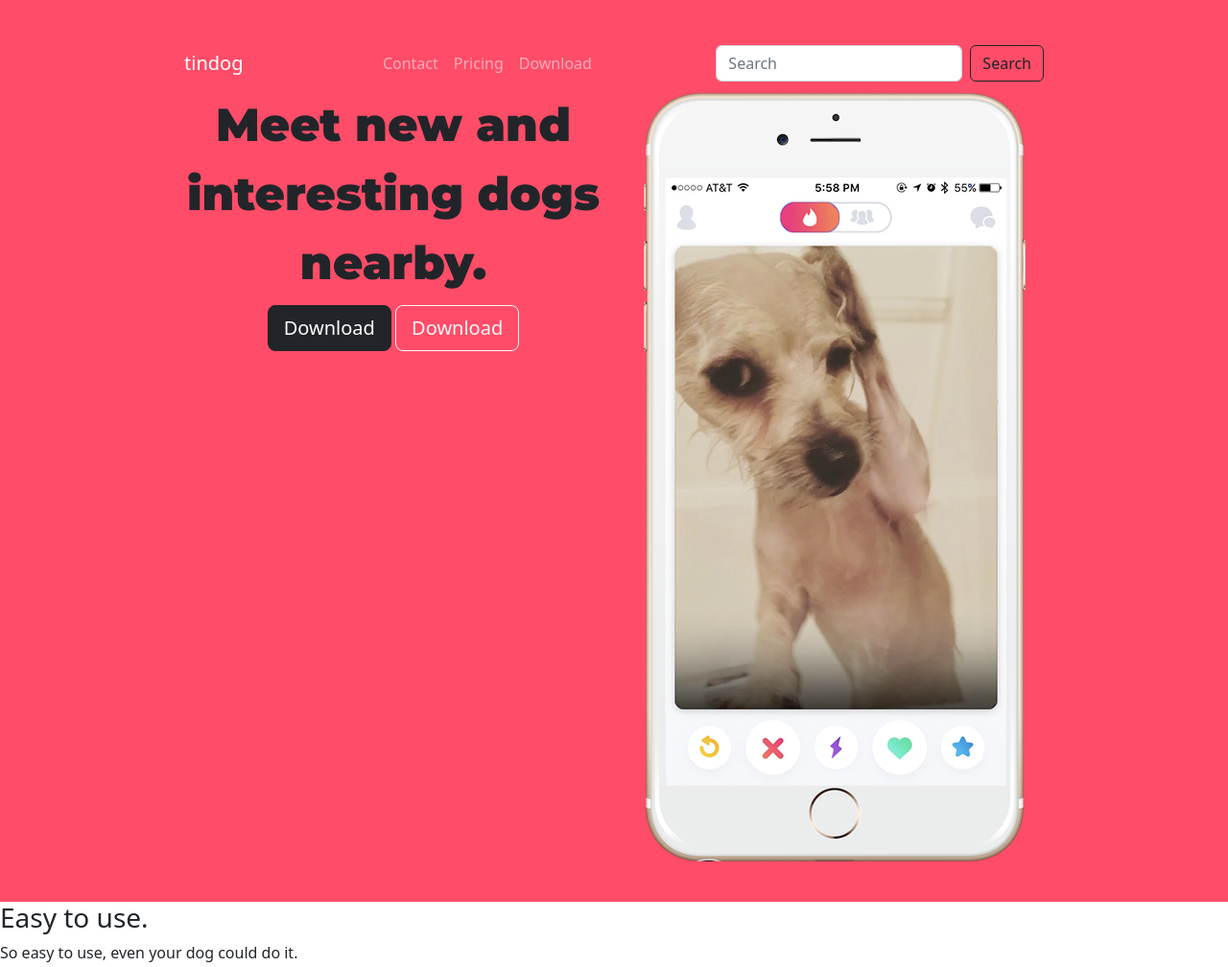
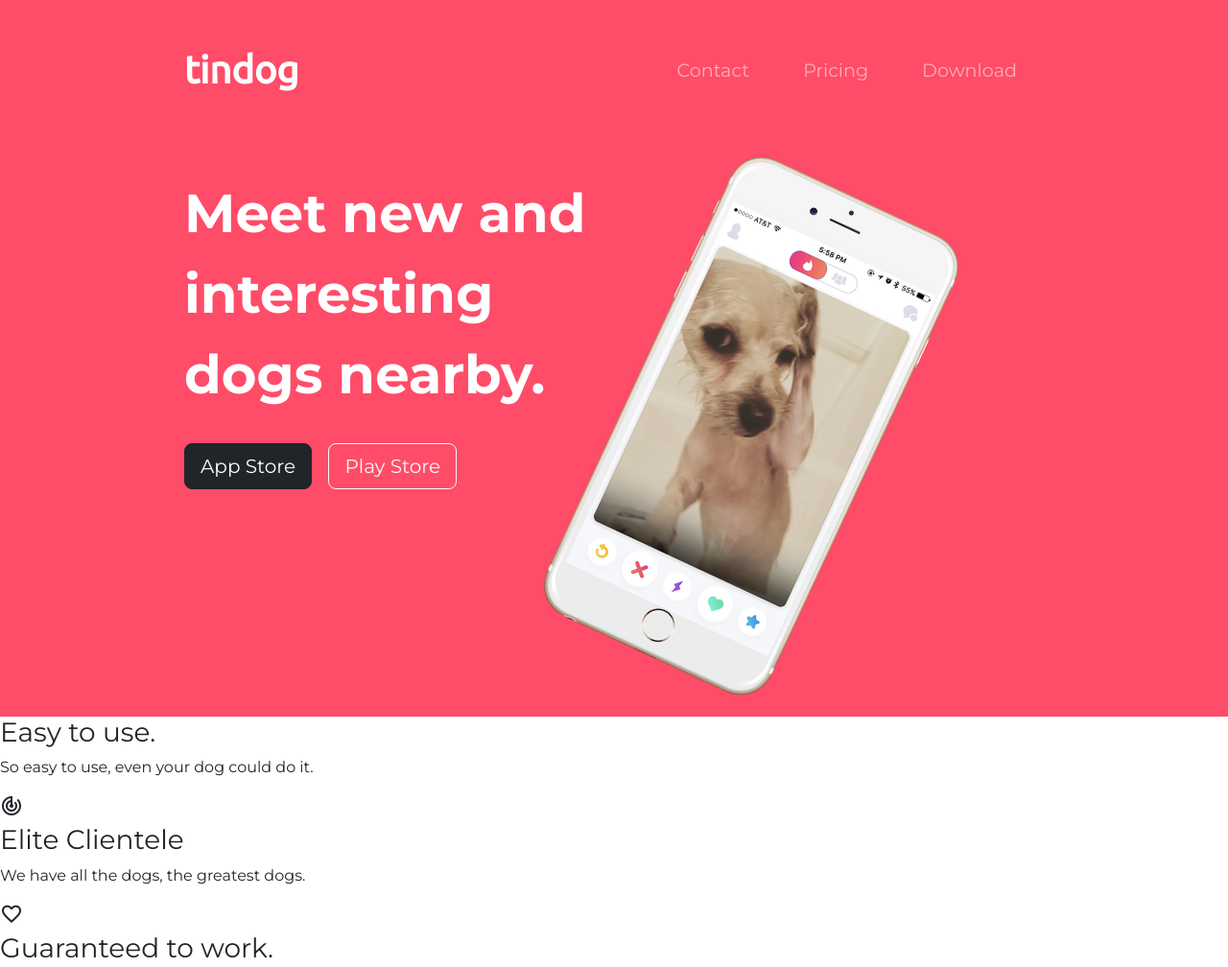
Before and after one commit to ChavezJan/tindog-bootstrap, a plain HTML site: page index.html in a window 1280 px wide. Shown: the top 1008 px of the page at 96% size. Drawn offline with nearby package versions, Linux system fonts and the light colour scheme.

Commit message:
Adding short animations to the title and starting the body of the page

```diff
--- a/css/styles.css
+++ b/css/styles.css
@@ -1,15 +1,71 @@
+body {
+    font-family: "Montserrat";
+
+}
+
 #title {
     background-color: #ff4c68;
+    color: #fff;
+}
 
+.container-fluid {
+
+    padding: 3% 15%;
 }
+
 h1{
-
     font-family: 'Montserrat';
-    font-size: 3rem;
+    font-weight: 700;
+    font-size: 3.5rem;
     line-height: 1.5;
 }
 
-.container-fluid {
-    text-align: center;
-    padding: 3% 15%;
+/* Navigation Bar */
+
+.navbar {
+    padding: 0 0 4.5rem;
 }
+
+.navbar-brand {
+    font-family: "Ubuntu";
+    font-size: 2.5rem;
+    font-weight: bold;
+}
+
+.nav-item {
+    padding: 0 20px;
+}
+
+.nav-link {
+    font-family: "montserrat";
+    font-size: 1.2rem;
+    font-weight: 300;
+    transition: 0.5s;
+}
+
+.nav-link:hover {
+    font-size: 1.5rem;
+}
+
+/* Download Buttons */
+.btn-download {
+    margin: 5% 3% 5% 0;
+}
+
+/* Title Image */
+
+.title-img{
+    width: 60%;
+    transform: rotate(25deg);
+    transition: 1s;
+}
+
+.title-img:hover {
+    transform: rotate(-25deg);
+}
+
+/* Features */
+
+.icon-features {
+    font-size: 5rem;
+}
--- a/index.html
+++ b/index.html
@@ -8,7 +8,7 @@
   <!-- Google fonts -->
   <link rel="preconnect" href="https://fonts.googleapis.com">
   <link rel="preconnect" href="https://fonts.gstatic.com" crossorigin>
-  <link href="https://fonts.googleapis.com/css2?family=Montserrat:wght@900&family=Ubuntu&display=swap" rel="stylesheet">
+  <link href="https://fonts.googleapis.com/css2?family=Montserrat:wght@400;700&family=Ubuntu&display=swap" rel="stylesheet">
 
   <!-- Bootstrap Scripts -->
   <link href="https://cdn.jsdelivr.net/npm/bootstrap@5.2.0/dist/css/bootstrap.min.css" rel="stylesheet" integrity="sha384-gH2yIJqKdNHPEq0n4Mqa/HGKIhSkIHeL5AyhkYV8i59U5AR6csBvApHHNl/vI1Bx" crossorigin="anonymous">
@@ -16,6 +16,9 @@
 
   <!-- css Style sheets -->
   <link rel="stylesheet" href="css/styles.css">
+
+  <!-- adding icons -->
+  <link rel="stylesheet" href="https://fonts.googleapis.com/css2?family=Material+Symbols+Outlined:opsz,wght,FILL,GRAD@48,400,0,0" />
 
 </head>
 
@@ -31,7 +34,7 @@
             <span class="navbar-toggler-icon"></span>
           </button>
           <div class="collapse navbar-collapse" id="navbarTogglerDemo02">
-            <ul class="navbar-nav ms-auto me-auto mb-2 mb-lg-0">
+            <ul class="navbar-nav ms-auto">
               <li class="nav-item">
                 <a class="nav-link " aria-current="page" href="#">Contact</a>
               </li>
@@ -42,10 +45,11 @@
                 <a class="nav-link ">Download</a>
               </li>
             </ul>
-            <form class="d-flex" role="search">
+            <!-- Adding the search bar -->
+            <!-- <form class="d-flex" role="search">
               <input class="form-control me-2" type="search" placeholder="Search" aria-label="Search">
               <button class="btn btn-outline-dark" type="submit">Search</button>
-            </form>
+            </form> -->
           </div>
 
       </nav>
@@ -56,11 +60,11 @@
       <div class="row">
         <div class="col-lg-6">
           <h1>Meet new and interesting dogs nearby.</h1>
-          <button type="button" class="btn btn-dark btn-lg">Download</button>
-          <button type="button" class="btn btn-outline-light btn-lg">Download</button>
+          <button type="button" class="btn btn-download btn-dark btn-lg">App Store</button>
+          <button type="button" class="btn btn-download btn-outline-light btn-lg">Play Store</button>
         </div>
         <div class="col-lg-6">
-          <img src="images/iphone6.png" alt="iphone-mockup">
+          <img class="title-img" src="images/iphone6.png" alt="iphone-mockup">
         </div>
       </div>
     </div>
@@ -75,9 +79,15 @@
       <h3>Easy to use.</h3>
       <p>So easy to use, even your dog could do it.</p>
 
+      <span class="material-symbols-outlined">
+        track_changes
+        </span>
       <h3>Elite Clientele</h3>
       <p>We have all the dogs, the greatest dogs.</p>
 
+      <span class="icon-features material-symbols-outlined">
+        favorite
+        </span>
       <h3>Guaranteed to work.</h3>
       <p>Find the love of your dog's life or your money back.</p>
     </div>
```
